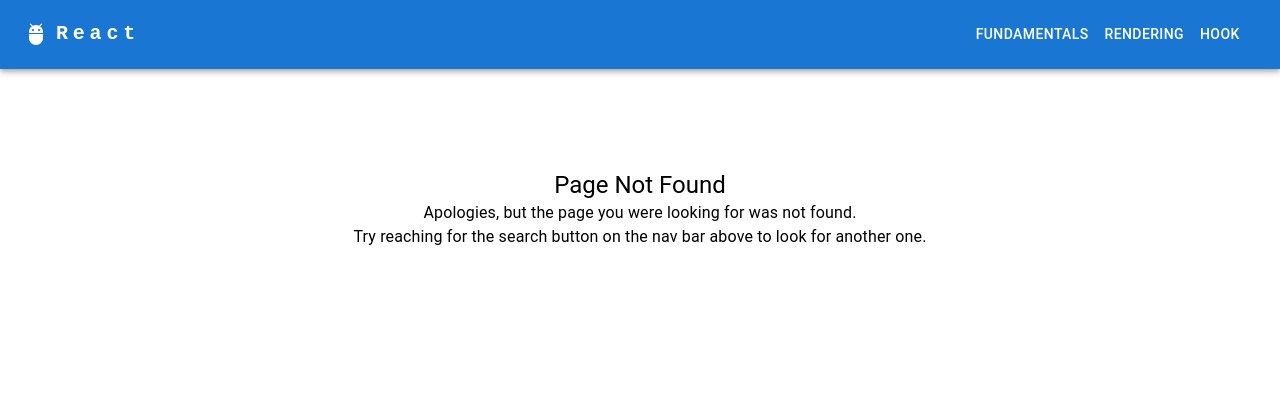
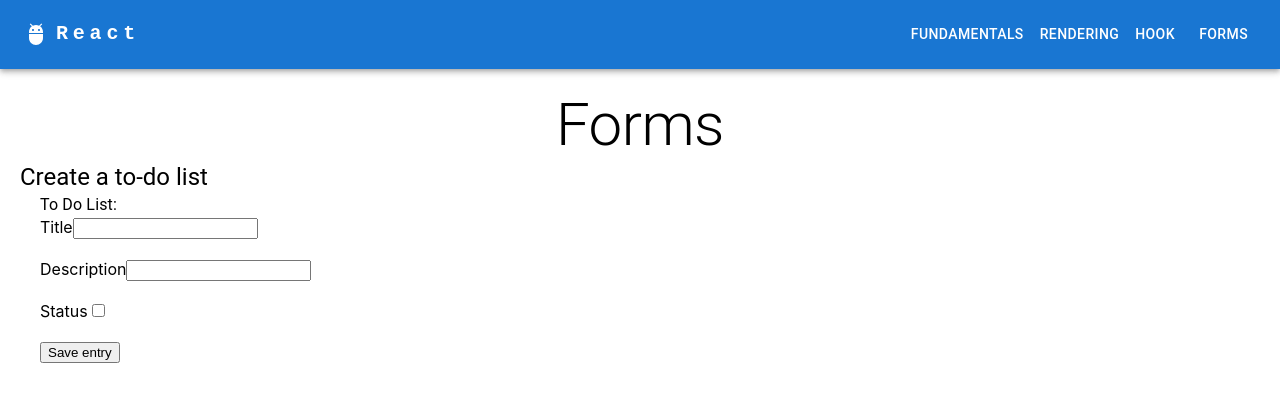
Before and after one commit to tatiana-jarovlea/learning-react, a React (Create React App) app: page /forms in a window 1280 px wide. Before the commit this address had no page. Shown: the top 402 px of the page. Built offline with nearby package versions, Linux system fonts and the light colour scheme.

Commit message:
Added new forms task

```diff
--- a/public/index.html
+++ b/public/index.html
@@ -24,7 +24,7 @@
       work correctly both with client-side routing and a non-root public URL.
       Learn how to configure a non-root public URL by running `npm run build`.
     -->
-    <title>React App</title>
+    <title>Learning React</title>
   </head>
   <body>
     <noscript>You need to enable JavaScript to run this app.</noscript>
--- a/src/App.jsx
+++ b/src/App.jsx
@@ -6,6 +6,7 @@ import Fundamentals from 'pages/Fundamentals'
 import NoPage from 'pages/NoPage'
 import Rendering from 'pages/Rendering'
 import Hook from 'pages/Hook'
+import { Forms } from 'pages/Forms'
 
 export default function App() {
   return (
@@ -16,6 +17,7 @@ export default function App() {
           <Route path="fundamentals" element={<Fundamentals />} />
           <Route path="rendering" element={<Rendering />} />
           <Route path="hook" element={<Hook />} />
+          <Route path="forms" element={<Forms />} />
           <Route path="*" element={<NoPage />} />
         </Route>
       </Routes>
--- /dev/null
+++ b/src/components/forms/ToDoForm.jsx
@@ -0,0 +1,121 @@
+/* eslint-disable react/prop-types */
+//create a to-do list with the next fields: id, title, description, status. create the add, remove, update operations
+
+import { Box, IconButton, List, ListItem, Typography } from '@mui/material'
+import { useEffect, useState } from 'react'
+import CloseIcon from '@mui/icons-material/Close'
+import EditIcon from '@mui/icons-material/Edit'
+
+const DEFAULT_FORM_DATA = { id: NaN, title: '', description: '', status: false }
+
+const ToDoList = () => {
+  const [formData, setFormData] = useState(DEFAULT_FORM_DATA)
+  const [entries, setEntries] = useState([])
+  const [currentEntryId, setCurrentEntryId] = useState(0)
+  const [entryToEdit, setEntryToEdit] = useState(null)
+
+  useEffect(() => {
+    if (entryToEdit) {
+      setFormData(entryToEdit)
+    }
+  }, [entryToEdit])
+
+  const handleChange = (event) => {
+    const { name, value, type, checked } = event.target
+    setFormData((prevData) => ({
+      ...prevData,
+      [name]: type === 'checkbox' ? checked : value,
+    }))
+  }
+
+  const handleSave = (event) => {
+    // Page won't reload
+    event.preventDefault()
+
+    //Set new id for entry
+    const newEntry = { ...formData, id: currentEntryId }
+    setCurrentEntryId(currentEntryId + 1)
+    setEntries((prevEntries) => [...prevEntries, newEntry])
+
+    // Reset the form fields
+    setFormData(DEFAULT_FORM_DATA)
+
+    console.log(entries)
+  }
+
+  const handleEdit = (event) => {
+    event.preventDefault()
+
+    const editedEntry = { ...formData, id: entryToEdit.id }
+
+    // Update the entries array by replacing the edited entry
+    setEntries((prevEntries) => prevEntries.map((entry) => (entry.id === entryToEdit.id ? editedEntry : entry)))
+
+    // Reset the form fields and clear the entry to edit
+    setFormData(DEFAULT_FORM_DATA)
+    setEntryToEdit(null)
+  }
+
+  return (
+    <>
+      <Box sx={{ marginLeft: '20px' }}>
+        <Typography> To Do List: </Typography>
+
+        <form onSubmit={entryToEdit ? handleEdit : handleSave}>
+          <label htmlFor="title">Title</label>
+          <input type="text" id="title" name="title" value={formData.title} onChange={handleChange} />
+          <br />
+          <br />
+          <label htmlFor="description">Description</label>
+          <input type="text" id="description" name="description" value={formData.description} onChange={handleChange} />
+          <br />
+          <br />
+          <label htmlFor="status">Status</label>
+          <input type="checkbox" name="status" checked={formData.status} onChange={handleChange} />
+          <br />
+          <br />
+          <button type="submit">{entryToEdit ? 'Update entry' : 'Save entry'}</button>
+        </form>
+      </Box>
+      <FormList entries={entries} setEntries={setEntries} setEntryToEdit={setEntryToEdit} />
+    </>
+  )
+}
+
+const FormList = ({ entries, setEntries, setEntryToEdit }) => {
+  return (
+    <List>
+      {entries.map((item) => (
+        <ListItem key={item.id}>
+          <Typography>
+            {item.title} - {item.description} - {item.status ? 'Completed' : 'Pending'}
+          </Typography>
+
+          <IconButton onClick={() => setEntryToEdit(item)}>
+            <EditIcon />
+          </IconButton>
+
+          <IconButton onClick={() => removeEntry(entries, setEntries, item.id)}>
+            <CloseIcon />
+          </IconButton>
+        </ListItem>
+      ))}
+    </List>
+  )
+}
+
+// Remove entry by id
+const removeEntry = (entries, setEntries, id) => {
+  setEntries((entries) => entries.filter((item) => item.id !== id))
+}
+
+export const ToDoForm = () => {
+  return (
+    <>
+      <Box sx={{ marginLeft: '20px' }}>
+        <Typography variant="h5"> Create a to-do list</Typography>
+        <ToDoList />
+      </Box>
+    </>
+  )
+}
--- a/src/components/userHooks/UserHook.jsx
+++ b/src/components/userHooks/UserHook.jsx
@@ -6,6 +6,7 @@ const GetUsersHooks = () => {
   const [users, setUsers] = useState([])
 
   useEffect(() => {
+    setIsLoading(true)
     fetch('https://dummyjson.com/users/?limit=20')
       .then((response) => response.json())
       .then((json) => {
@@ -26,7 +27,7 @@ const GetUsersHooks = () => {
               </ListItemAvatar>
 
               <ListItemText
-                primary={user.firstName + ' ' + user.lastName + user.maidenName}
+                primary={user.firstName + ' ' + user.lastName + ' ' + user.maidenName}
                 secondary={
                   <Fragment>
                     <Typography component="span" variant="body2" sx={{ color: 'text.primary', display: 'inline' }}>
--- a/src/components/utils/responsiveAppBar.jsx
+++ b/src/components/utils/responsiveAppBar.jsx
@@ -9,7 +9,7 @@ import Button from '@mui/material/Button'
 import MenuItem from '@mui/material/MenuItem'
 import AdbIcon from '@mui/icons-material/Adb'
 
-const pages = ['fundamentals', 'rendering', 'hook']
+const pages = ['fundamentals', 'rendering', 'hook', 'forms']
 
 export const ResponsiveAppBar = () => {
   const [anchorElNav, setAnchorElNav] = React.useState(null)
--- /dev/null
+++ b/src/pages/Forms.jsx
@@ -0,0 +1,15 @@
+import { Box, Typography } from '@mui/material'
+import { ToDoForm } from 'components/forms/ToDoForm'
+
+export const Forms = () => {
+  return (
+    <>
+      <Box sx={{ marginTop: '20px' }}>
+        <Typography variant="h2" align="center">
+          Forms
+        </Typography>
+      </Box>
+      <ToDoForm />
+    </>
+  )
+}
```
Also changed, not shown: public/manifest.json.
